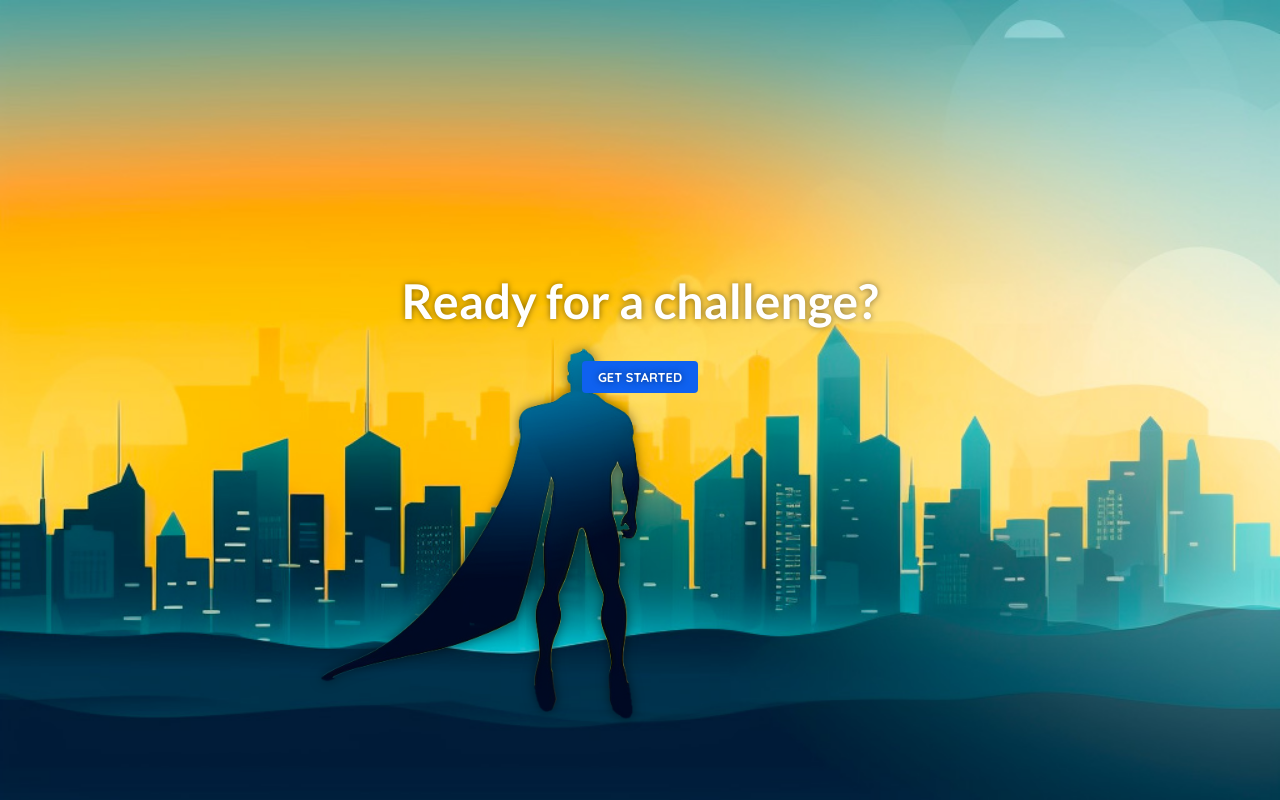
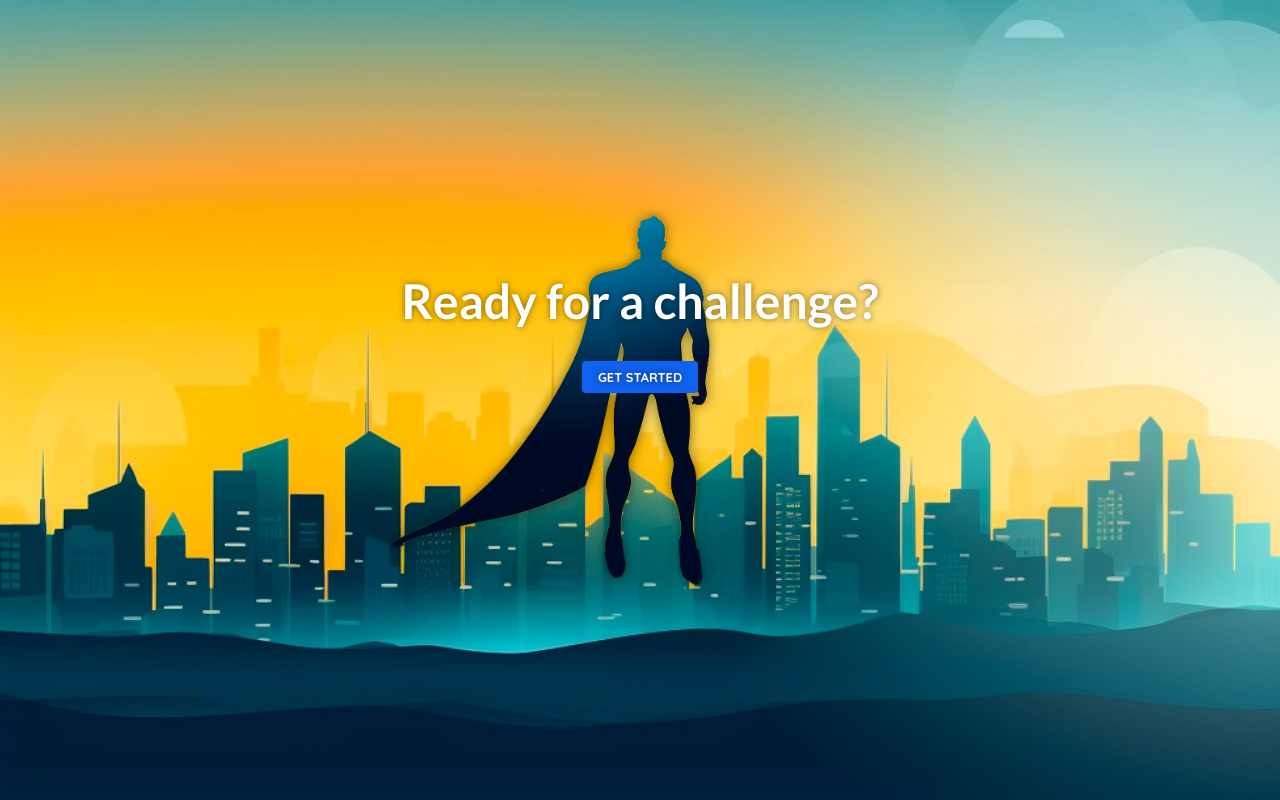
Before and after one commit to IvanVasiunin/animated-todo-list-with-reactjs, a React (Create React App) app: page / in a window 1280 px wide. Shown: the top 800 px of the page. Built offline with nearby package versions, Linux system fonts and the light colour scheme.

Commit message:
responsive styles and parallax effect on main page added

```diff
--- a/src/index.css
+++ b/src/index.css
@@ -55,17 +55,17 @@ body {
   width: 20rem;
   max-width: 40%;
   position: absolute;
-  bottom: 10%;
-  left: 25%;
+  top: 50%;
+  left: 45%;
+  transform: translate(-50%, -50%)!important;
   object-fit: cover;
   filter: drop-shadow(0 0 6px rgba(0, 0, 0, 0.5));
 }
 
 #welcome-header-content {
-  width: 40rem;
+  width: 100%;
   position: absolute;
   top: 30%;
-  left: calc(50% - 20rem);
   z-index: 1;
   text-shadow: 0 0 6px rgba(0, 0, 0, 0.5);
   text-align: center;
@@ -366,3 +366,81 @@ main {
   color: #fff;
   font-size: 0.5rem;
 }
+
+@media (max-width: 512px) {
+  #hero-image {
+    left: 38%;
+  }
+}
+
+@media (max-width: 768px) {
+  #hero-image {
+    left: 38%;
+  }
+}
+
+@media (min-width: 769px) {
+  #hero-image {
+    left: 38%;
+  }
+}
+
+@media (min-width: 800px) {
+  #hero-image {
+    left: 39%;
+  }
+}
+
+@media (min-width: 900px) {
+  #hero-image {
+    left: 40%;
+  }
+}
+
+@media (min-width: 1024px) {
+  #hero-image {
+    left: 41%;
+  }
+}
+
+@media (min-width: 1140px) {
+  #hero-image {
+    left: 42%;
+  }
+}
+
+@media (min-width: 1280px) {
+  #hero-image {
+    left: 43%;
+  }
+}
+
+@media (min-width: 1440px) {
+  #hero-image {
+    left: 43.5%;
+  }
+}
+
+@media (min-width: 1600px) {
+  #hero-image {
+    left: 44%;
+  }
+}
+
+@media (min-width: 1800px) {
+  #hero-image {
+    left: 45%;
+  }
+}
+
+@media (min-width: 2000px) {
+  #hero-image {
+    left: 45.5%;
+  }
+}
+
+@media (min-width: 2560px) {
+  #hero-image {
+    left: 46.5%;
+  }
+}
--- a/src/pages/Welcome.jsx
+++ b/src/pages/Welcome.jsx
@@ -1,24 +1,47 @@
 import { Link } from 'react-router-dom';
+import { motion, useScroll, useTransform } from 'framer-motion';
 
 import cityImg from '../assets/city.jpg';
 import heroImg from '../assets/hero.png';
 
 export default function WelcomePage() {
+  const { scrollY } = useScroll();
+
+  const yCity = useTransform(scrollY, [0, 200], [0, -100]);
+  const opacityCity = useTransform(
+    scrollY,
+    [0, 200, 300, 500],
+    [1, 0.5, 0.5, 0]
+  );
+  const yHero = useTransform(scrollY, [0, 200], [0, -150]);
+  const opacityHero = useTransform(scrollY, [0, 300, 500], [1, 1, 0]);
+  const yText = useTransform(scrollY, [0, 200, 300, 500], [0, 50, 50, 300]);
+  const scaleText = useTransform(scrollY, [0, 300], [1, 1.5]);
+
   return (
     <>
       <header id="welcome-header">
-        <div id="welcome-header-content">
+        <motion.div
+          style={{ scale: scaleText, y: yText }}
+          id="welcome-header-content"
+        >
           <h1>Ready for a challenge?</h1>
           <Link id="cta-link" to="/challenges">
             Get Started
           </Link>
-        </div>
-        <img
+        </motion.div>
+        <motion.img
+          style={{ opacity: opacityCity, y: yCity }}
           src={cityImg}
           alt="A city skyline touched by sunlight"
           id="city-image"
         />
-        <img src={heroImg} alt="A superhero wearing a cape" id="hero-image" />
+        <motion.img
+          style={{ opacity: opacityHero, y: yHero }}
+          src={heroImg}
+          alt="A superhero wearing a cape"
+          id="hero-image"
+        />
       </header>
       <main id="welcome-content">
         <section>
```
